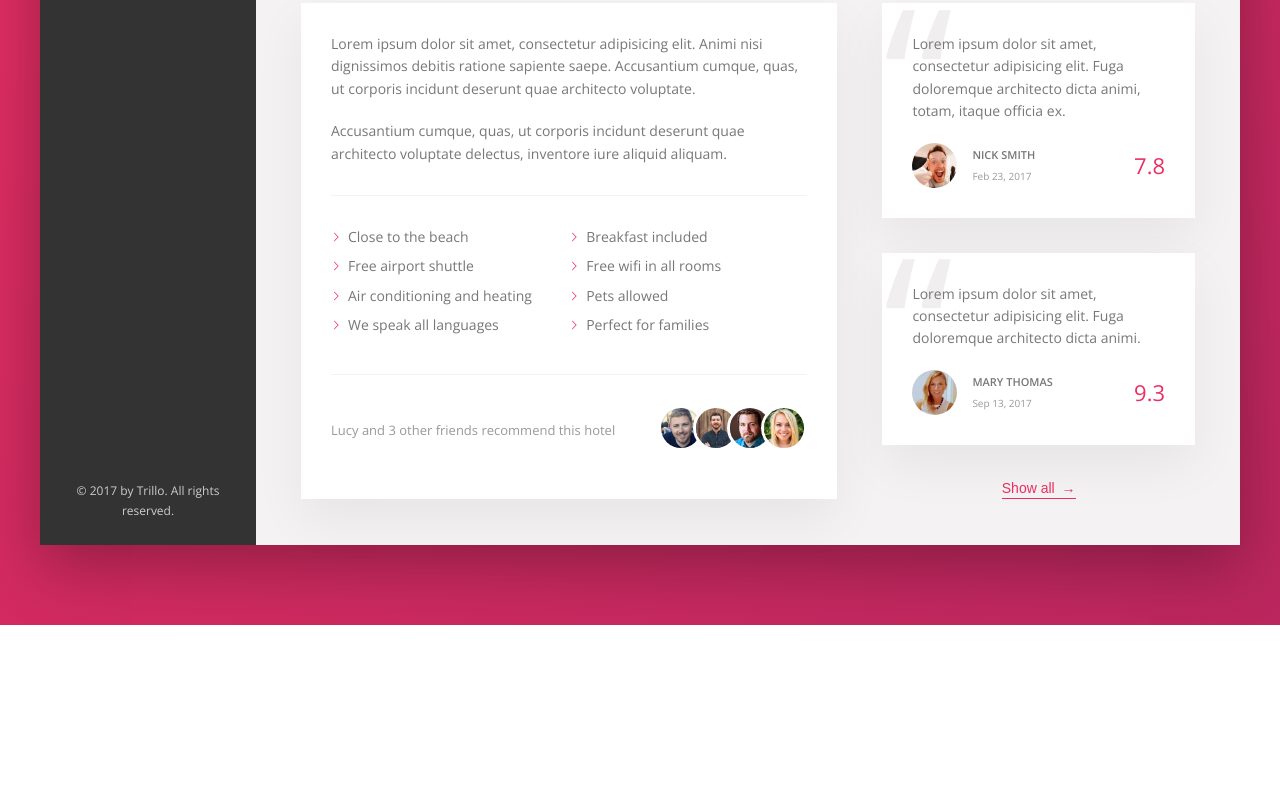
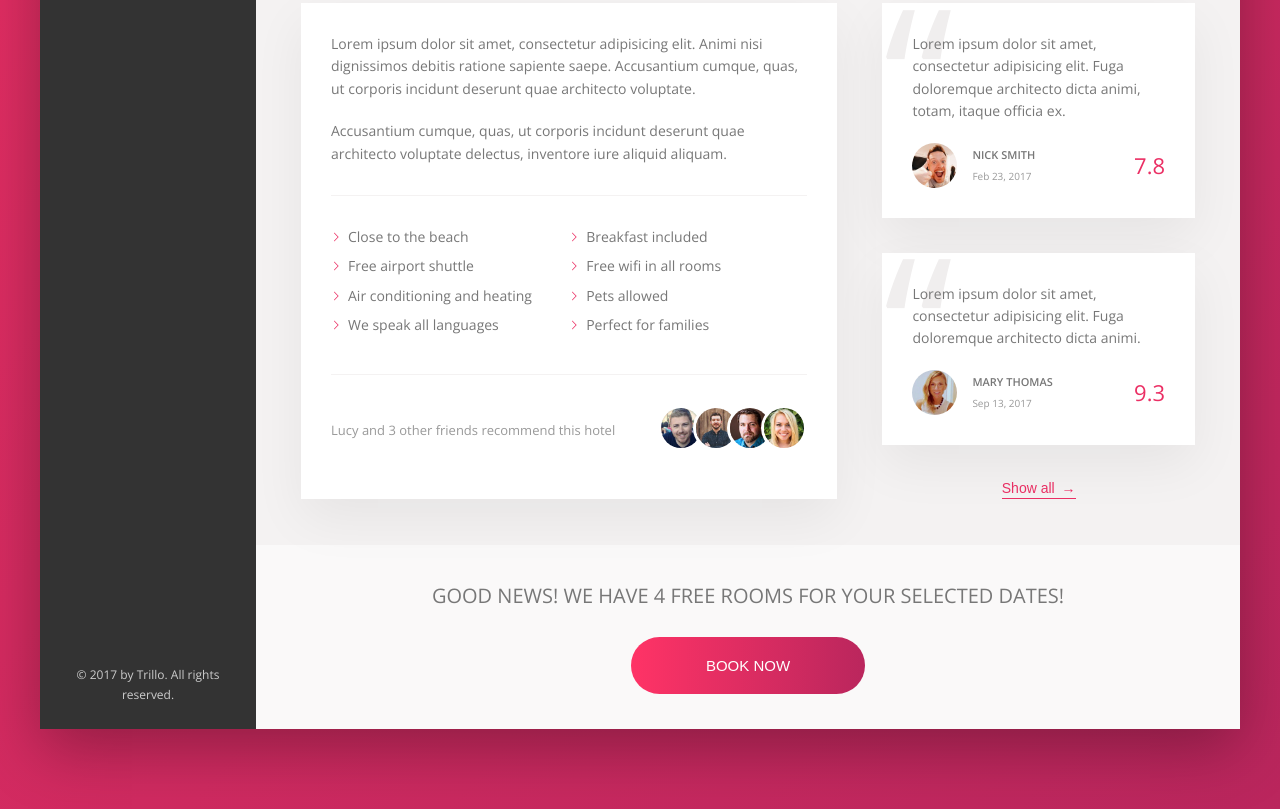
Before and after one commit to PatrykSuminski/Trillo, a website: page index.html in a window 1280 px wide. Shown: the part 644-1453 px from the top of the page. Before the commit the page ends 1269 px from the top, so only its background shows below. Drawn offline with nearby package versions, Linux system fonts and the light colour scheme.

Commit message:
Add CTA section

```diff
--- a/index.html
+++ b/index.html
@@ -242,6 +242,15 @@
 							<button class="btn-inline">Show all <span>&rarr;</span></button>
 						</div>
 					</div>
+					<div class="cta">
+						<h2 class="cta__book-now">
+							Good news! We have 4 free rooms for your selected dates!
+						</h2>
+						<button class="btn">
+							<span class="btn__visible">Book now</span>
+							<span class="btn__invisible">Only 4 rooms left</span>
+						</button>
+					</div>
 				</main>
 			</div>
 		</div>
--- a/sass/_components.scss
+++ b/sass/_components.scss
@@ -453,3 +453,76 @@
 		z-index: 1;
 	}
 }
+
+///////////////////////////
+//CALL TO ACTION
+.cta {
+	padding: 3.5rem;
+	text-align: center;
+
+	&__book-now {
+		font-size: 2rem;
+		font-weight: 300;
+		text-transform: uppercase;
+		margin-bottom: 2.5rem;
+	}
+}
+
+///////////////////////////
+//CTA BUTTON
+
+.btn {
+	font-size: 1.5rem;
+	font-weight: 300;
+	text-transform: uppercase;
+	border-radius: 999px;
+	border: none;
+	background-image: linear-gradient(
+		to right,
+		var(--color-primary-light),
+		var(--color-primary-dark)
+	);
+	color: #fff;
+	position: relative;
+	overflow: hidden;
+	cursor: pointer;
+
+	& > * {
+		display: inline-block;
+		height: 100%;
+		width: 100%;
+		transition: all 0.2s;
+	}
+
+	&__visible {
+		padding: 2rem 7.5rem;
+	}
+
+	&__invisible {
+		display: inline-block;
+		position: absolute;
+		padding: 2rem 0;
+		left: 0;
+		top: -100%;
+	}
+
+	&:hover {
+		background-image: linear-gradient(
+			to left,
+			var(--color-primary-light),
+			var(--color-primary-dark)
+		);
+	}
+
+	&:hover &__visible {
+		transform: translateY(100%);
+	}
+	&:hover &__invisible {
+		top: 0;
+	}
+
+	&:focus {
+		outline: none;
+		animation: pulsate 1s infinite;
+	}
+}
```
Also changed, not shown: css/style.css.
